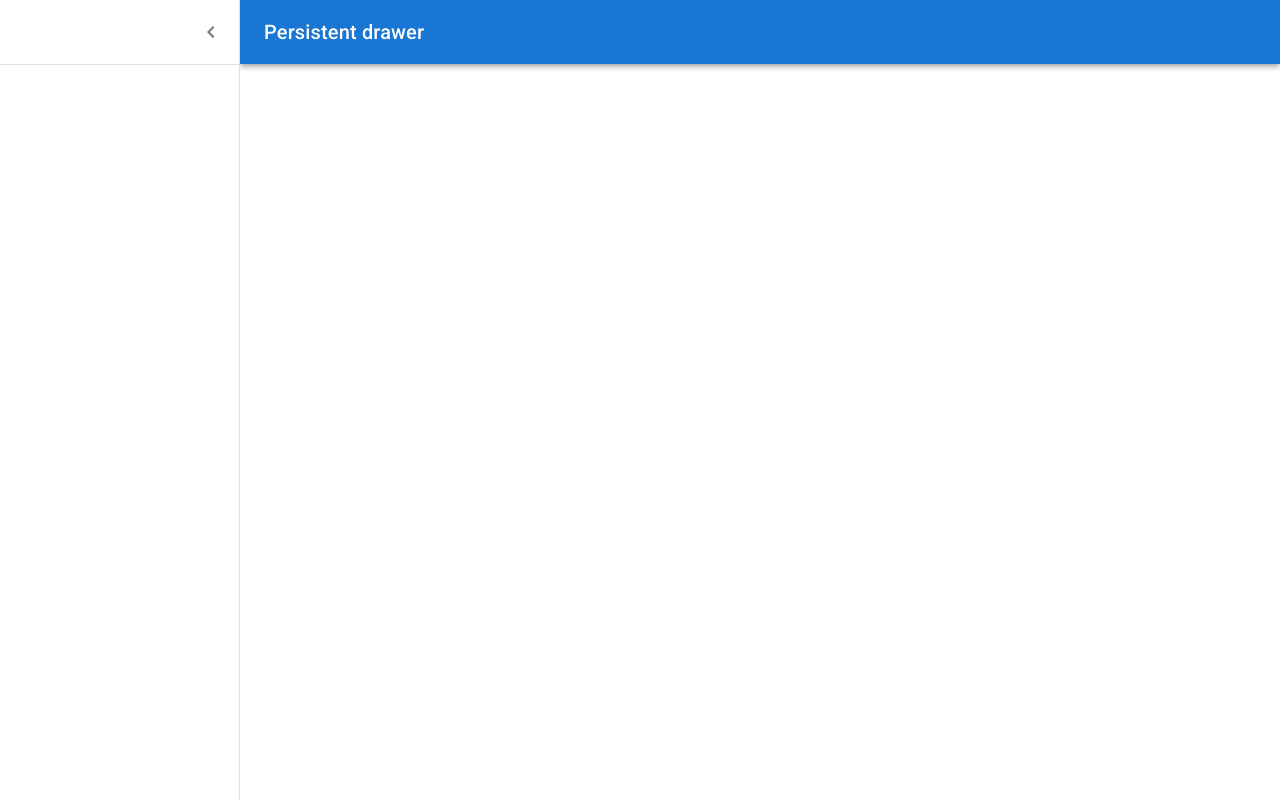
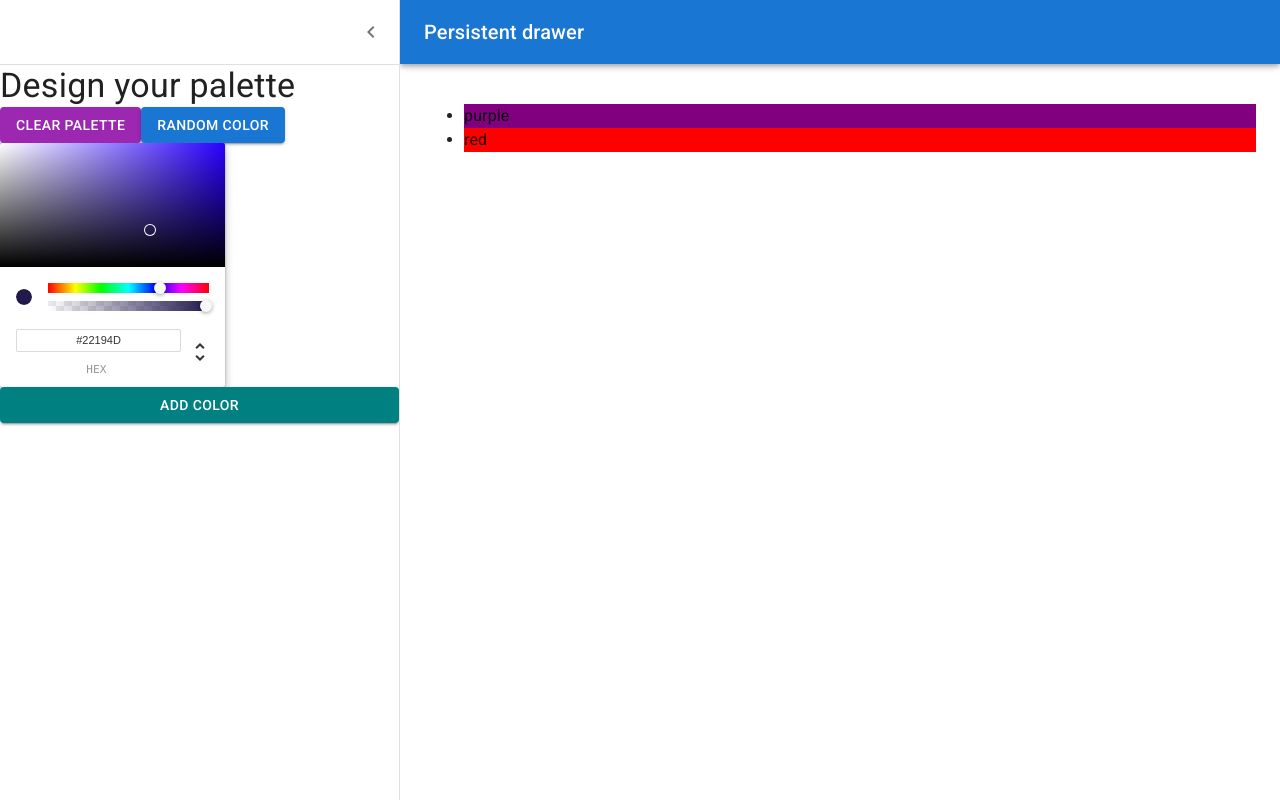
Before and after one commit to matic1909/color-app, a React (Create React App) app: page /palette/new in a window 1280 px wide. Both pictures are taken after a click on the button "open drawer". Built offline with nearby package versions, Linux system fonts and the light colour scheme.

Commit message:
added color picker and hooked it up to button

```diff
--- a/package.json
+++ b/package.json
@@ -14,6 +14,7 @@
     "chroma-js": "^2.1.2",
     "rc-slider": "^9.7.4",
     "react": "^17.0.2",
+    "react-color": "^2.19.3",
     "react-copy-to-clipboard": "^5.0.4",
     "react-dom": "^17.0.2",
     "react-router-dom": "^5.3.0",
--- a/src/components/NewPaletteForm/NewPaletteForm.js
+++ b/src/components/NewPaletteForm/NewPaletteForm.js
@@ -1,5 +1,5 @@
-import React from 'react';
-import { styled } from '@mui/material/styles';
+import { useState } from 'react';
+import { styled, useTheme } from '@mui/material/styles';
 import {
   Box,
   Drawer,
@@ -9,13 +9,15 @@ import {
   Typography,
   Divider,
   IconButton,
+  Button,
 } from '@mui/material';
 import {
   Menu as MenuIcon,
   ChevronLeft as ChevronLeftIcon,
 } from '@mui/icons-material';
+import { ChromePicker } from 'react-color';
 
-const drawerWidth = 240;
+const drawerWidth = 400;
 
 const Main = styled('main', { shouldForwardProp: (prop) => prop !== 'open' })(
   ({ theme, open }) => ({
@@ -63,7 +65,10 @@ const DrawerHeader = styled('div')(({ theme }) => ({
 }));
 
 export default function NewPaletteForm() {
-  const [open, setOpen] = React.useState(false);
+  const [open, setOpen] = useState(false);
+  const [color, setColor] = useState('teal');
+  const [colors, setColors] = useState(['purple', 'red']);
+  const theme = useTheme();
 
   const handleDrawerOpen = () => {
     setOpen(true);
@@ -71,6 +76,14 @@ export default function NewPaletteForm() {
 
   const handleDrawerClose = () => {
     setOpen(false);
+  };
+
+  const updateColor = (newColor) => {
+    setColor(newColor.hex);
+  };
+
+  const addNewColor = () => {
+    setColors([...colors, color]);
   };
 
   return (
@@ -111,8 +124,36 @@ export default function NewPaletteForm() {
           </IconButton>
         </DrawerHeader>
         <Divider />
+        <Typography variant="h4">Design your palette</Typography>
+        <div>
+          <Button variant="contained" color="secondary">
+            Clear palette
+          </Button>
+          <Button variant="contained" color="primary">
+            Random Color
+          </Button>
+        </div>
+        <ChromePicker
+          value={color}
+          onChangeComplete={(newColor) => updateColor(newColor)}
+        />
+        <Button
+          variant="contained"
+          color="primary"
+          style={{ backgroundColor: color }}
+          onClick={addNewColor}
+        >
+          Add Color
+        </Button>
       </Drawer>
-      <Main></Main>
+      <Main open={open}>
+        <DrawerHeader />
+        <ul>
+          {colors.map((c) => (
+            <li style={{ backgroundColor: c }}>{c}</li>
+          ))}
+        </ul>
+      </Main>
     </Box>
   );
 }
```
Also changed, not shown: 1 other file (tests, documents, lock files or other folders).
